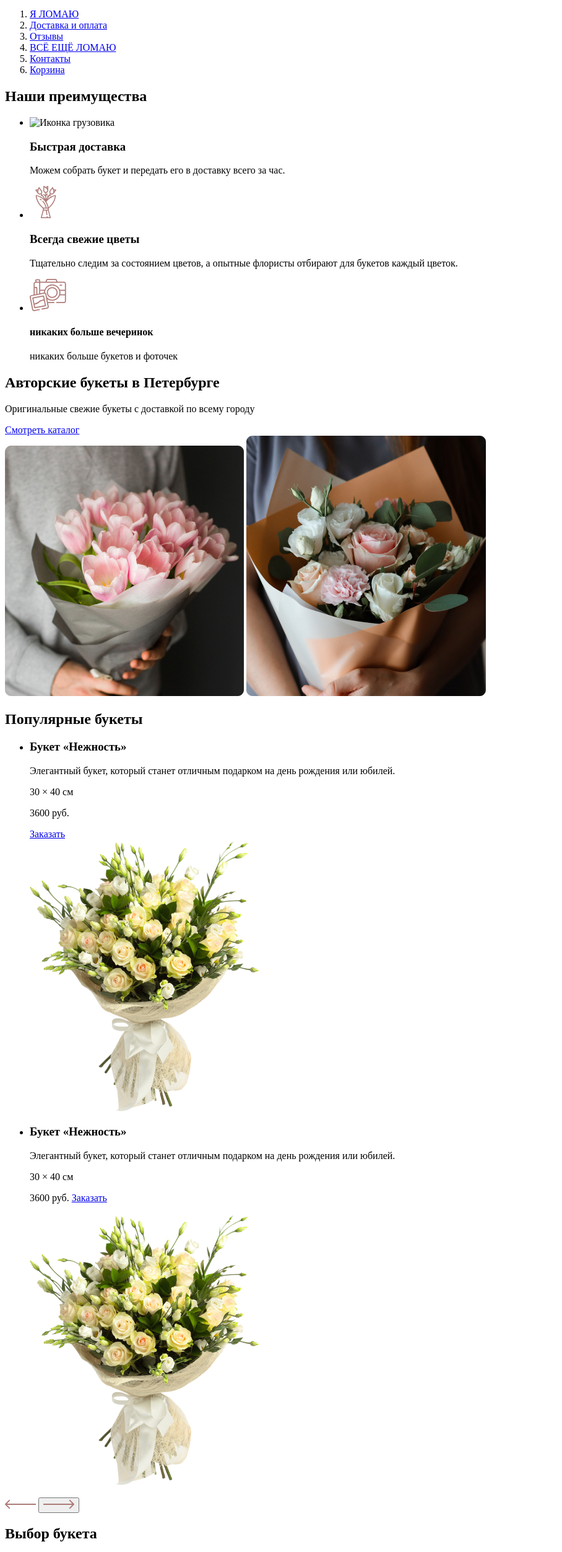
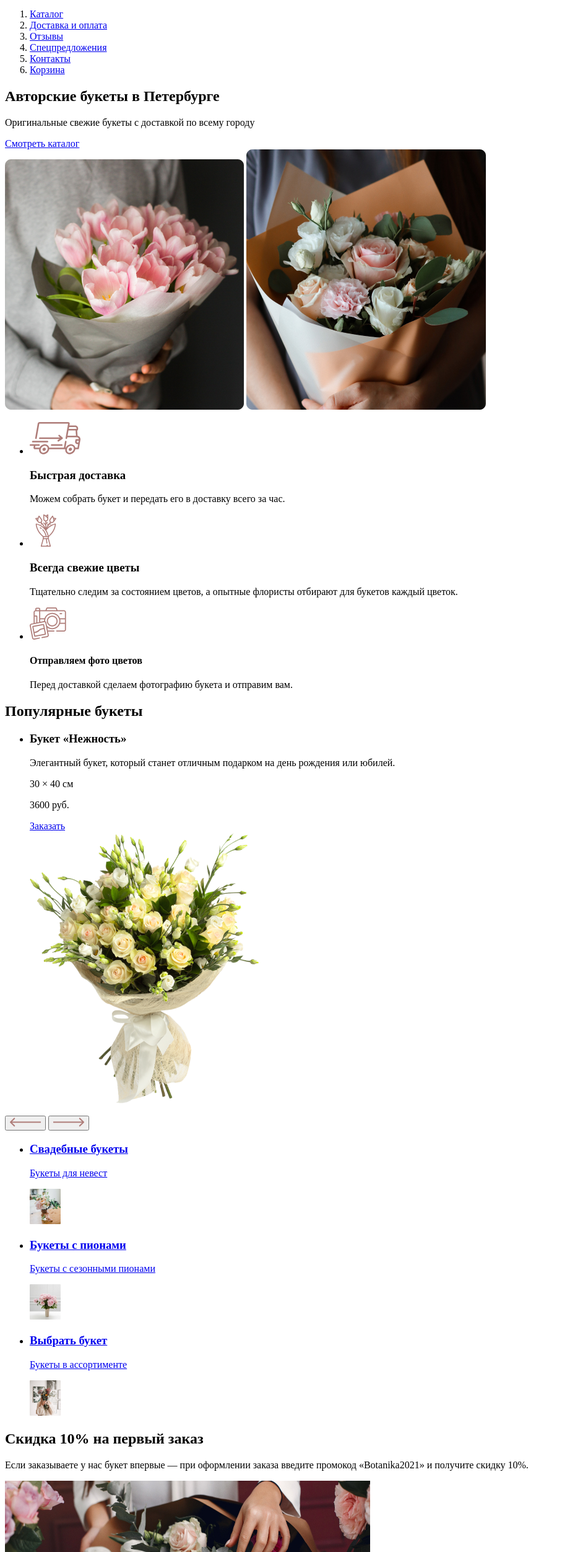
Before and after one commit to DmitriyDedunik/flower-shop, a plain HTML site: page index.html in a window 1280 px wide. Shown: the part 47-2551 px from the top of the page at 62% size, without its empty margins (0-908 px from the left). Drawn offline with Linux system fonts and the light colour scheme.

Commit message:
корректировка ошибок html

```diff
--- a/index.html
+++ b/index.html
@@ -15,10 +15,10 @@
             </a>
             <nav>
                 <ol>
-                    <li><a href="#">Я ЛОМАЮ</a></li>
+                    <li><a href="#">Каталог</a></li>
                     <li><a href="#">Доставка и оплата</a></li>
                     <li><a href="#">Отзывы</a></li>
-                    <li><a href="#">ВСЁ ЕЩЁ ЛОМАЮ</a></li>
+                    <li><a href="#">Спецпредложения</a></li>
                     <li><a href="#">Контакты</a></li>
                     <li><a href="#">Корзина</a></li>
                 </ol>
@@ -29,11 +29,22 @@
     <main>
 
         <section>
-            <h1>Наши преимущества</h1>
+            <div>
+                <div>
+                    <h2>Авторские букеты <span>в Петербурге</span></h2>
+                    <p>Оригинальные свежие букеты с доставкой по всему городу</p>
+                    <a href="#">Смотреть каталог</a>
+                </div>
+                <img src="img/promo-1.jpg" alt="Букет розовых тюльпанов" width="386" height="404">
+                <img src="img/promo-2.jpg" alt="Букет с розовыми розами и гвоздиками" width="387" height="420">
+            </div>
+        </section>
+
+        <section>
             <div>
                 <ul>
                     <li>
-                        <img src="img/advantage-100.svg" alt="Иконка грузовика" width="82" height="52">
+                        <img src="img/advantage-1.svg" alt="Иконка грузовика" width="82" height="52">
                         <div>
                             <h3>Быстрая доставка</h3>
                             <p>Можем собрать букет и передать его в доставку всего за час.</p>
@@ -49,23 +60,11 @@
                     <li>
                         <img src="img/advantage-3.svg" alt="Иконка фотоаппарата" width="59" height="52">
                         <div>
-                            <h4>никаких больше вечеринок</h4>
-                            <p>никаких больше букетов и фоточек</p>
+                            <h4>Отправляем фото цветов</h4>
+                            <p>Перед доставкой сделаем фотографию букета и отправим вам.</p>
                         </div>
                     </li>
                 </ul>
-            </div>
-        </section>
-
-        <section>
-            <div>
-                <div>
-                    <h2>Авторские букеты <span>в Петербурге</span></h2>
-                    <p>Оригинальные свежие букеты с доставкой по всему городу</p>
-                    <a href="#">Смотреть каталог</a>
-                </div>
-                <img src="img/promo-1.jpg" alt="Букет розовых тюльпанов" width="386" height="404">
-                <img src="img/promo-2.jpg" alt="Букет с розовыми розами и гвоздиками" width="387" height="420">
             </div>
         </section>
 
@@ -84,21 +83,11 @@
                             </div>
                             <img src="img/popular.png" alt="Букет белых цветов" class="popular-slide-image" width="387" height="438">
                         </li>
-                        <li>
-                            <div>
-                                <h3>Букет «Нежность»</h3>
-                                <p>Элегантный букет, который станет отличным подарком на день рождения или юбилей.</p>
-                                <p>30 × 40 см</p>
-                                <p>3600 руб.
-                                    <a href="#">Заказать</a>
-                            </div>
-                            <img src="img/popular.png" width="387" height="438">
-                        </li>
                     </ul>
                     <div>
-                        <a>
+                        <button type="button">
                             <img src="img/arrow-left.svg" alt="Стрелка влево" width="50">
-                        </a>
+                        </button>
                         <button type="button">
                             <img src="img/arrow-right.svg" alt="Стрелка вправо" width="50">
                         </button>
@@ -108,13 +97,27 @@
         </section>
 
         <section>
-            <h2>Выбор букета</h2>
             <div>
                 <ul>
                     <li>
                         <a href="#">
+                            <h3>Свадебные букеты</h3>
+                            <p>Букеты для невест</p>
+                            <img src="img/select-1.jpg" alt="Стрелка вправо" width="50">
+                        </a>
+                    </li>
+                    <li>
+                        <a href="#">
+                            <h3>Букеты с пионами</h3>
+                            <p>Букеты с сезонными пионами</p>
+                            <img src="img/select-2.jpg" alt="Стрелка вправо" width="50">
+                        </a>
+                    </li>
+                    <li>
+                        <a href="#">
                             <h3>Выбрать букет</h3>
                             <p>Букеты в ассортименте</p>
+                            <img src="img/select-3.jpg" alt="Стрелка вправо" width="50">
                         </a>
                     </li>
                 </ul>
@@ -128,7 +131,7 @@
                         <h2>Скидка 10% на&nbsp;первый заказ</h2>
                         <p>Если заказываете у нас букет впервые — при оформлении заказа введите промокод «Botanika2021» и получите скидку 10%.</p>
                     </div>
-                    <img src="а всё" alt="Букет из роз и гвоздики в крафтовой обертке" width="590" height="391">
+                    <img src="img/sale.jpg" alt="Букет из роз и гвоздики в крафтовой обертке" width="590" height="391">
                 </div>
             </div>
         </section>
@@ -166,6 +169,10 @@
                 <h2>Отзывы</h2>
                 <ul>
                     <li>
+                        <blockquote>Всё очень понравилось! Быстрое оформление заказа, выбор удобного времени доставки. Всем большое спасибо!</blockquote>
+                        <cite>Марина</cite>
+                    </li>
+                    <li>
                         <blockquote>Внимательные флористы, вежливые. Магазин находится прям рядом с метро. Букет очень понравился, буду ещё заказывать!</blockquote>
                         <cite>Татьяна</cite>
                     </li>
@@ -181,18 +188,18 @@
             <img src="img/map.jpg" alt="Карта" width="1440" height="645">
             <div>
                 <div>
-                    <h2>Мы НЕ ждем вас</h2>
+                    <h2>Мы ждем вас</h2>
                     <dl>
-                        <dt>НЕ Приходите к нам:</dt>
+                        <dt>Приходите к нам:</dt>
                         <dd>Санкт-Петербург, <br> ул. Большая Конюшенная, 19</dd>
 
                         <dt>Режим работы:</dt>
                         <dd>Пн-Вск, с 9-00 до 20-00</dd>
 
-                        <dt>НЕ звоните нам:</dt>
+                        <dt>Позвоните нам:</dt>
                         <dd><a href="tel:88129834719">+ 7 (812) 983-47-19</a></dd>
 
-                        <dt>НЕ пишите нам:</dt>
+                        <dt>Напишите нам:</dt>
                         <dd><a href="mailto:info@botanika.ru">info@botanika.ru</a></dd>
                     </dl>
                 </div>
@@ -211,7 +218,7 @@
                     <a href="#">Каталог</a>
                 </ul>
                 <ul>
-                    <a href="#">вот это Кринж</a>
+                    <a href="#">Доставка и оплата</a>
                 </ul>
                 <ul>
                     <a href="#">Отзывы</a>
```
